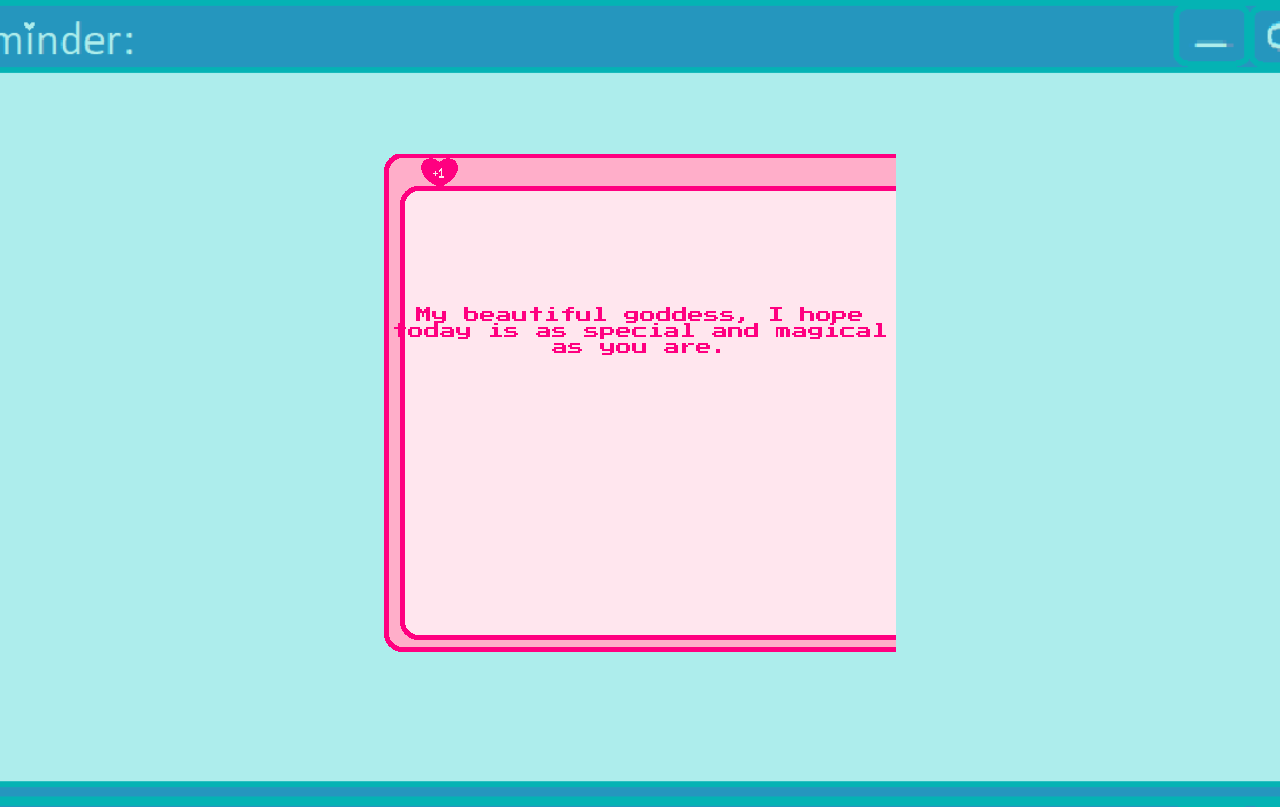
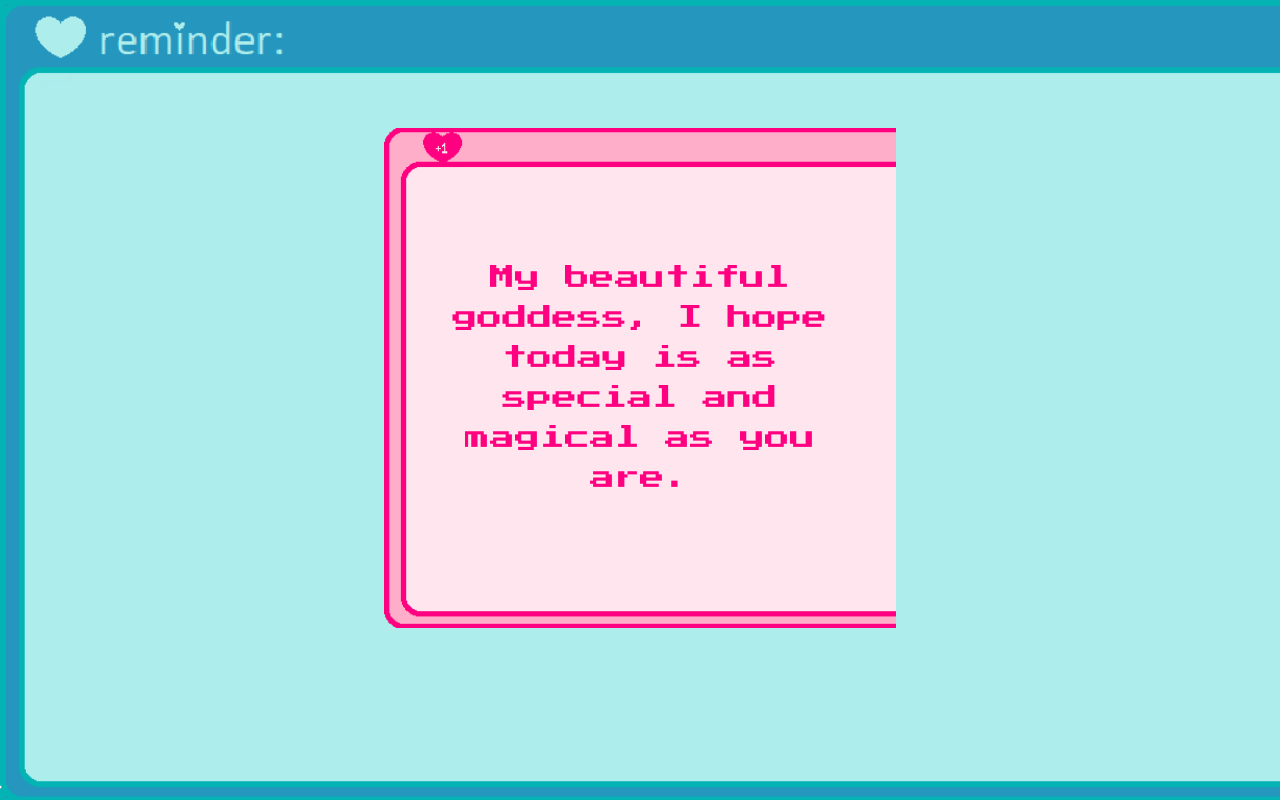
Before and after one commit to scampcoder/i-love-ashley-linder, a React (Create React App) app: page / in a window 1280 px wide. Built offline with nearby package versions, Linux system fonts and the light colour scheme.

Commit message:
work on styling small window

```diff
--- a/package.json
+++ b/package.json
@@ -6,10 +6,12 @@
     "@testing-library/jest-dom": "^5.16.2",
     "@testing-library/react": "^12.1.4",
     "@testing-library/user-event": "^13.5.0",
+    "bootstrap": "^5.1.3",
     "nanoid": "^3.3.1",
     "react": "^17.0.2",
     "react-dom": "^17.0.2",
     "react-scripts": "5.0.0",
+    "reactstrap": "^9.0.1",
     "web-vitals": "^2.1.4"
   },
   "scripts": {
--- a/src/App.css
+++ b/src/App.css
@@ -8,13 +8,30 @@ body {
 .compliment-container {
     background-image: url(../public/smallwindow.png);
     background-repeat: no-repeat;
-    height: 500px;
-    margin: 12% 30%;
+    background-size: cover;
+    min-height: 500px;
+    height: 50%;
+    width: auto;
+    margin: 10% 30%;
     text-align: center;
+    display: flex;
+    align-items: center;
+    justify-content: center;
+    position: fixed;
 }
 
 .compliment {
-    padding-top: 30%;
     color: rgb(255, 0, 128);
     font-family: 'Press Start 2P', cursive;
+    font-size: 25px;
+    line-height: 40px;
+    margin: 0;
+    max-width: 85%;
 }
+
+.pics {
+    height: 250px;
+    width: auto;
+    margin-top: 0;
+    border-radius: 20px;
+}
--- a/src/compliments.js
+++ b/src/compliments.js
@@ -3,13 +3,49 @@ import {nanoid} from 'nanoid'
 const compliments = [
     {
         id: nanoid(),
-        type: "compliment",
         text: "My beautiful goddess, I hope today is as special and magical as you are."
     },
     {
         id: nanoid(),
-        type: "pep-talk",
         text: "Hey bish. Whatever you're going through right now, you're gonna do great. You're amazing and I love you so much"
+    },
+    {
+        id: nanoid(),
+        text: "Sweet baby Jesus, you got a beautiful face!"
+    },
+    {
+        id: nanoid(),
+        text: `Hey lady, guess what... I love you!`
+    },
+    {
+        id: nanoid(),
+        text: "If you ever have moments when you doubt yourself. Think about what an absolute badass you are. You have gone through so much and continue remain completely kickass."
+    },
+    {
+        id: nanoid(),
+        text: "Member that time we went to Colorado and climbed a damn mountain? That was cool. Majestic bugles."
+    },
+    {
+        id: nanoid(),
+        text: "I think you are the most amazing person I've ever planned to be a golden girl with. Rocking chairs and knitting, here we come."
+    },
+    {
+        id: nanoid(),
+        text: "Cheers to the smartest girl I know."
+    },
+    {
+        id: nanoid(),
+        text: "Hey you. You're doing amazing today. (And you look really hot too!)"
+    },
+    {
+        id: nanoid(),
+        text: "Here's a picture of a lumberjack to brighten your day.",
+        image: "https://i.pinimg.com/originals/a1/1c/ef/a11cefd353e434f5a43d9a4d3a0301aa.jpg",
+        alt: "Hot beefy lumberjack"
+    },
+    {
+        id: nanoid(),
+        text: "You're simply the breast! I mean best. You're the tits, lady."
     }
 ]
 
--- a/src/components/ComplimentComponent.js
+++ b/src/components/ComplimentComponent.js
@@ -3,11 +3,23 @@ import compliments from '../compliments'
 
 export default function Compliment() {
     const randomIndex = Math.floor(Math.random() * compliments.length)
-    const complimentText = compliments[randomIndex].text;
 
-    return (
-        <div className='compliment-container'>
-            <p className='compliment'>{complimentText}</p>
-        </div>
-    )
-}
+        if(compliments[randomIndex].hasOwnProperty('image')) {
+            console.log("image found")
+            return (
+                <div className='compliment-container'>
+                    <p className='compliment'>{compliments[randomIndex].text}
+                        <br />
+                        <img src={compliments[randomIndex].image} alt={compliments[randomIndex].alt} className="pics"/>
+                    </p>
+               </div>
+            )
+        } else {
+            console.log("image not found")
+            return (
+                <div className='compliment-container'>
+                    <p className='compliment'>{compliments[randomIndex].text}</p>
+               </div>
+            )
+        }
+    }
```
Also changed, not shown: public/smallwindow.png, 1 other file (tests, documents, lock files or other folders).
